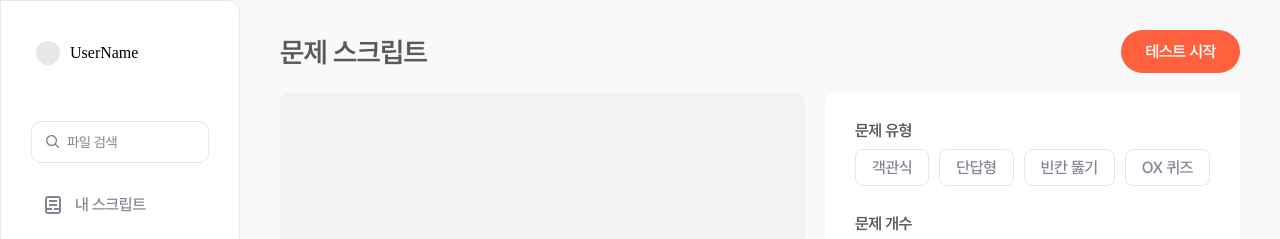
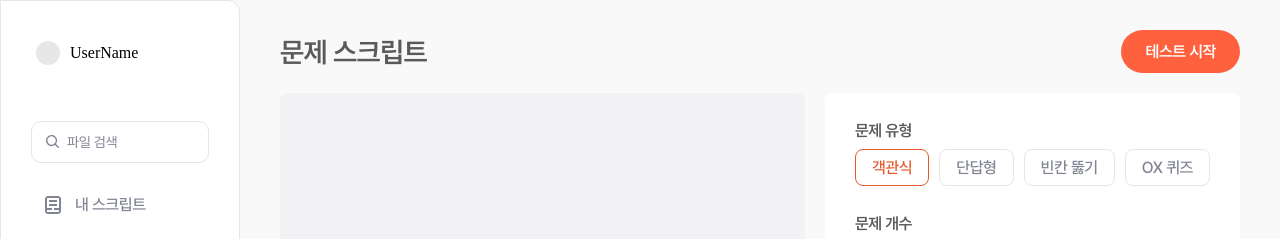
Before and after one commit to TEAM-Hearus/HEARUS-REACT-FRONTEND, a React (Vite) app: page /home/test-make in a window 1280 px wide. Shown: the top 239 px of the page. Built offline with nearby package versions, Linux system fonts and the light colour scheme; no server answers.

Commit message:
feat: 문제 유형 버튼 on and off 구현

```diff
--- a/package.json
+++ b/package.json
@@ -15,7 +15,8 @@
     "react-dom": "^18.3.1",
     "react-router-dom": "^6.24.0",
     "socket.io-client": "^4.7.5",
-    "styled-reset": "^4.5.2"
+    "styled-reset": "^4.5.2",
+    "zustand": "^4.5.4"
   },
   "devDependencies": {
     "@tanstack/react-query-devtools": "^5.50.1",
--- /dev/null
+++ b/src/components/common/buttons/QuestionTypeBtn/QuestionTypeBtn.module.scss
@@ -0,0 +1,18 @@
+@import '../../../../styles/variables/colors.scss';
+@import '../../../../styles/variables/fonts.scss';
+
+.qtypeBtn {
+  display: flex;
+  justify-content: center;
+  align-items: center;
+  padding: 8px 16px;
+  background-color: $white_FF;
+  border: 1px solid $light-bg_E5;
+  border-radius: 8px;
+  @include Medium_Body_16;
+  color: $light-gray_81;
+  &.active {
+    color: $dark-orange_E5;
+    border: 1px solid $dark-orange_E5;
+  }
+}
--- /dev/null
+++ b/src/components/common/buttons/QuestionTypeBtn/QuestionTypeBtn.tsx
@@ -0,0 +1,34 @@
+import { useEffect, useState } from 'react';
+import { translateTypeToEnglish } from '../../../../utils/test';
+import styles from './QuestionTypeBtn.module.scss';
+import useQuestionTypeStore from '../../../../store/QuestionTypeStore';
+
+interface IProps {
+  children: string;
+}
+
+const QuestionTypeBtn = ({ children }: IProps) => {
+  const enQuestionType = translateTypeToEnglish(children);
+  const isIncluded = useQuestionTypeStore((state) =>
+    state.questionTypes.includes(enQuestionType),
+  );
+  const { pushQuestionType, popQuestionType } = useQuestionTypeStore();
+  const handleClick = () => {
+    if (isIncluded) {
+      popQuestionType(enQuestionType);
+    } else {
+      pushQuestionType(enQuestionType);
+    }
+  };
+
+  return (
+    <button
+      className={`${styles.qtypeBtn} ${isIncluded && styles.active}`}
+      onClick={handleClick}
+    >
+      {children}
+    </button>
+  );
+};
+
+export default QuestionTypeBtn;
--- a/src/pages/Main/TestMake/TestMake.module.scss
+++ b/src/pages/Main/TestMake/TestMake.module.scss
@@ -83,21 +83,6 @@
   display: flex;
   gap: 10px;
 }
-.qtypeBtn {
-  display: flex;
-  justify-content: center;
-  align-items: center;
-  padding: 8px 16px;
-  background-color: $white_FF;
-  border: 1px solid $light-bg_E5;
-  border-radius: 8px;
-  @include Medium_Body_16;
-  color: $light-gray_81;
-  &.active {
-    color: $dark-orange_E5;
-    border: 1px solid $dark-orange_E5;
-  }
-}
 .numInput {
   display: flex;
   justify-content: center;
--- a/src/pages/Main/TestMake/TestMake.tsx
+++ b/src/pages/Main/TestMake/TestMake.tsx
@@ -1,6 +1,7 @@
 import { useQuery } from '@tanstack/react-query';
 import styles from './TestMake.module.scss';
 import { getAllScripts, IScriptInList } from '../../../apis/script';
+import QuestionTypeBtn from '../../../components/common/buttons/QuestionTypeBtn/QuestionTypeBtn';
 
 const TestMake = () => {
   const { data } = useQuery<IScriptInList[], Error>({
@@ -29,15 +30,15 @@ const TestMake = () => {
           <div className={styles.selectBox}>
             <p className={styles.selectTitle}>문제 유형</p>
             <div className={styles.selectionBtnsContainer}>
-              <button className={styles.qtypeBtn}>객관식</button>
-              <button className={styles.qtypeBtn}>단답형</button>
-              <button className={styles.qtypeBtn}>빈칸 뚫기</button>
-              <button className={styles.qtypeBtn}>OX 퀴즈</button>
+              <QuestionTypeBtn>객관식</QuestionTypeBtn>
+              <QuestionTypeBtn>단답형</QuestionTypeBtn>
+              <QuestionTypeBtn>빈칸 뚫기</QuestionTypeBtn>
+              <QuestionTypeBtn>OX 퀴즈</QuestionTypeBtn>
             </div>
           </div>
           <div className={styles.selectBox}>
             <p className={styles.selectTitle}>문제 개수</p>
-            <input className={styles.numInput} type="number" />
+            <input className={styles.numInput} type="number" min="0" />
             <span className={styles.inputCaption}>개</span>
           </div>
           <div className={styles.selectBox}>
@@ -51,7 +52,7 @@ const TestMake = () => {
                 시간 제한
               </label>
             </span>
-            <input className={styles.numInput} type="number" />
+            <input className={styles.numInput} type="number" min="0" />
             <span className={styles.inputCaption}>분</span>
           </div>
         </section>
--- /dev/null
+++ b/src/store/QuestionTypeStore.ts
@@ -0,0 +1,29 @@
+import { create } from 'zustand';
+import { EnQuestionType } from '../utils/test';
+
+type QuestionTypeStore = {
+  questionTypes: EnQuestionType[];
+  pushQuestionType: (type: EnQuestionType) => void;
+  popQuestionType: (type: EnQuestionType) => void;
+  clearQuestionType: () => void;
+};
+
+const useQuestionTypeStore = create<QuestionTypeStore>()((set) => ({
+  questionTypes: ['MultipleChoice'],
+
+  pushQuestionType: (type) =>
+    set((state) => ({
+      questionTypes: state.questionTypes.includes(type)
+        ? state.questionTypes
+        : [...state.questionTypes, type],
+    })),
+
+  popQuestionType: (type: EnQuestionType) =>
+    set((state) => ({
+      questionTypes: state.questionTypes.filter((t) => t !== type),
+    })),
+
+  clearQuestionType: () => set({ questionTypes: [] }),
+}));
+
+export default useQuestionTypeStore;
--- /dev/null
+++ b/src/utils/test.ts
@@ -0,0 +1,13 @@
+export type EnQuestionType =
+  | 'MultipleChoice'
+  | 'ShrotAnswer'
+  | 'BlanckQuestion'
+  | 'OXChoice';
+
+export const translateTypeToEnglish = (type: string): EnQuestionType => {
+  if (type === '객관식') return 'MultipleChoice';
+  if (type === '단답형') return 'ShrotAnswer';
+  if (type === '빈칸 뚫기') return 'BlanckQuestion';
+  if (type === 'OX 퀴즈') return 'OXChoice';
+  return 'MultipleChoice';
+};
```
Also changed, not shown: 1 other file (tests, documents, lock files or other folders).
